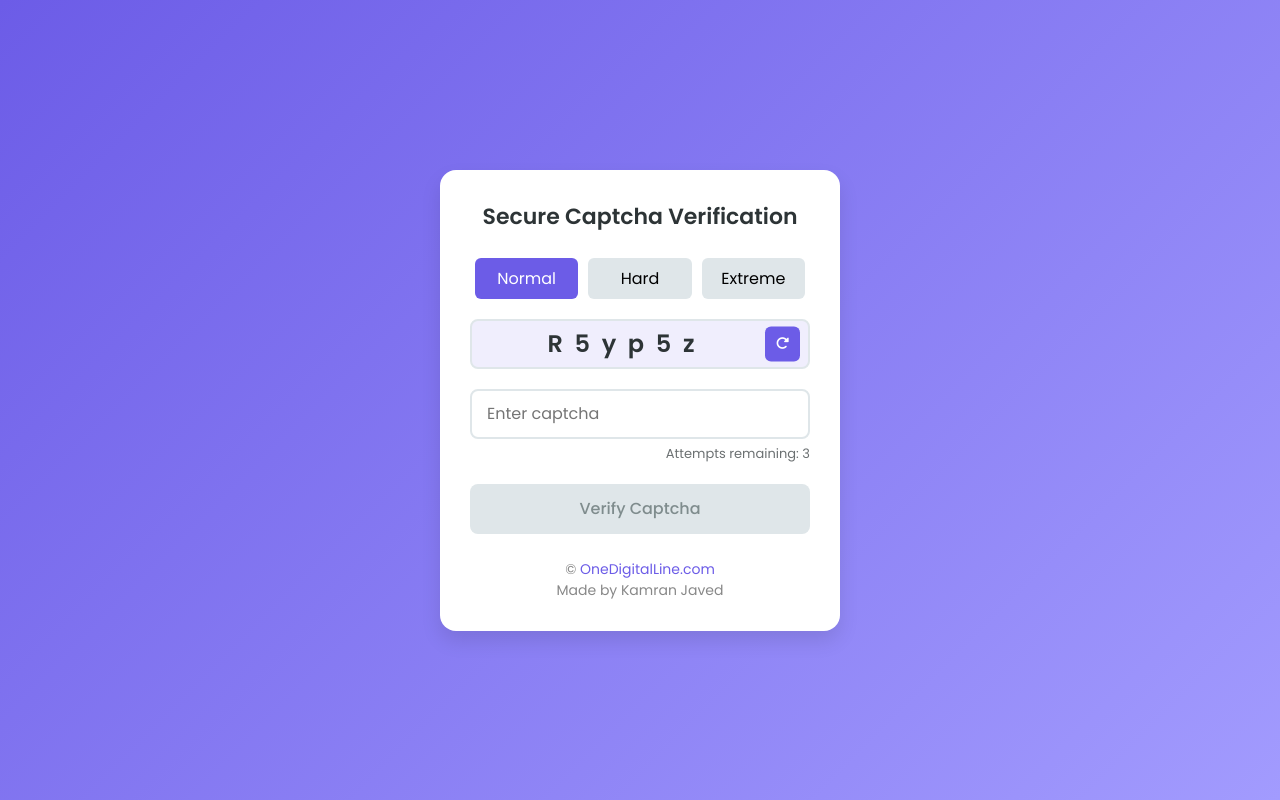
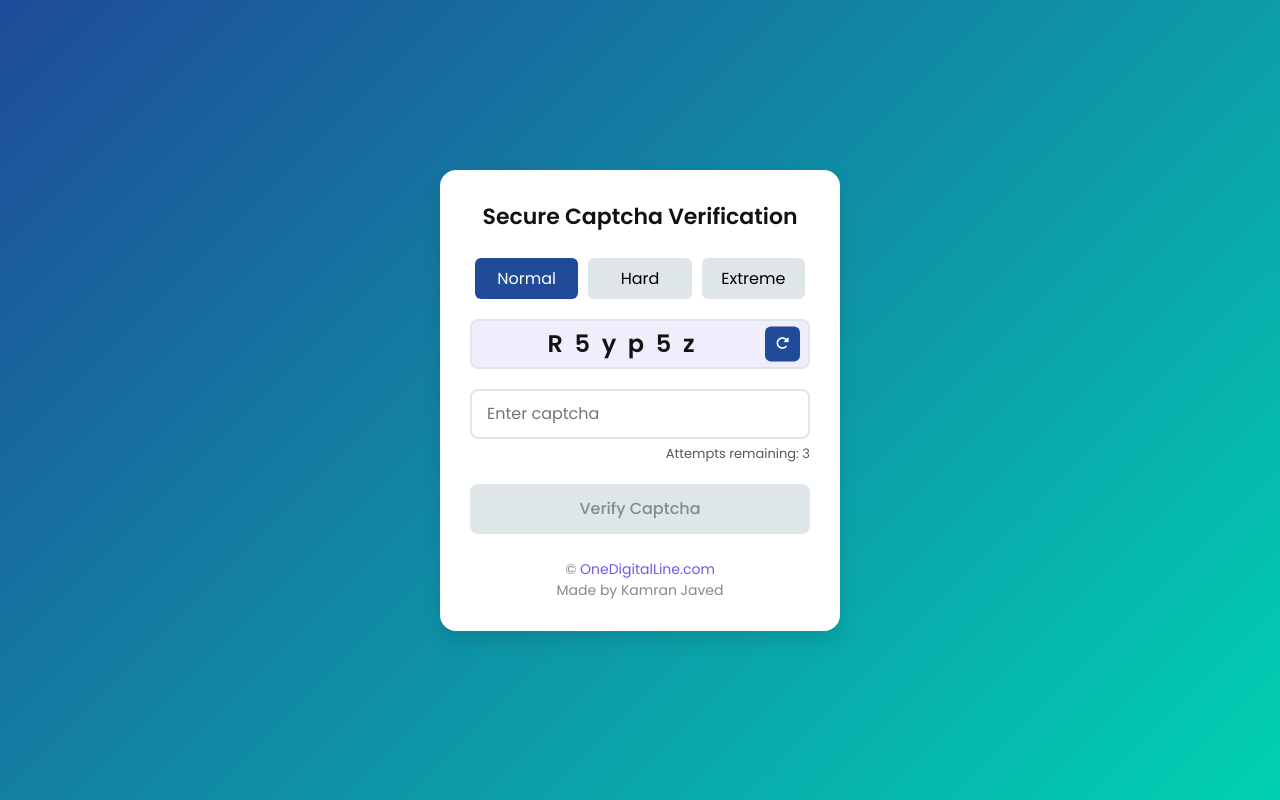
Before and after one commit to meetkamranjaved/captcha-generator, a plain HTML site: page index.html in a window 1280 px wide. Drawn offline with Linux system fonts and the light colour scheme.

Commit message:
Update style.css

```diff
--- a/style.css
+++ b/style.css
@@ -12,11 +12,11 @@ License: For personal or client use only. Redistribution prohibited.
 @import url("https://fonts.googleapis.com/css2?family=Poppins:wght@200;300;400;500;600;700&display=swap");
 
 :root {
-  --primary-color: #6c5ce7;
-  --secondary-color: #a29bfe;
+  --primary-color: #1f4b99;
+  --secondary-color: #1c1c1e;
   --success-color: #00b894;
   --error-color: #d63031;
-  --text-color: #2d3436;
+  --text-color: #121212;
   --light-gray: #dfe6e9;
   --white: #ffffff;
   --box-shadow: 0 10px 20px rgba(0, 0, 0, 0.1);
@@ -35,7 +35,7 @@ body {
   display: flex;
   align-items: center;
   justify-content: center;
-  background: linear-gradient(135deg, #6c5ce7, #a29bfe);
+  background: linear-gradient(135deg, #1f4b99, #00d1b2);
   padding: 20px;
 }
 
```
